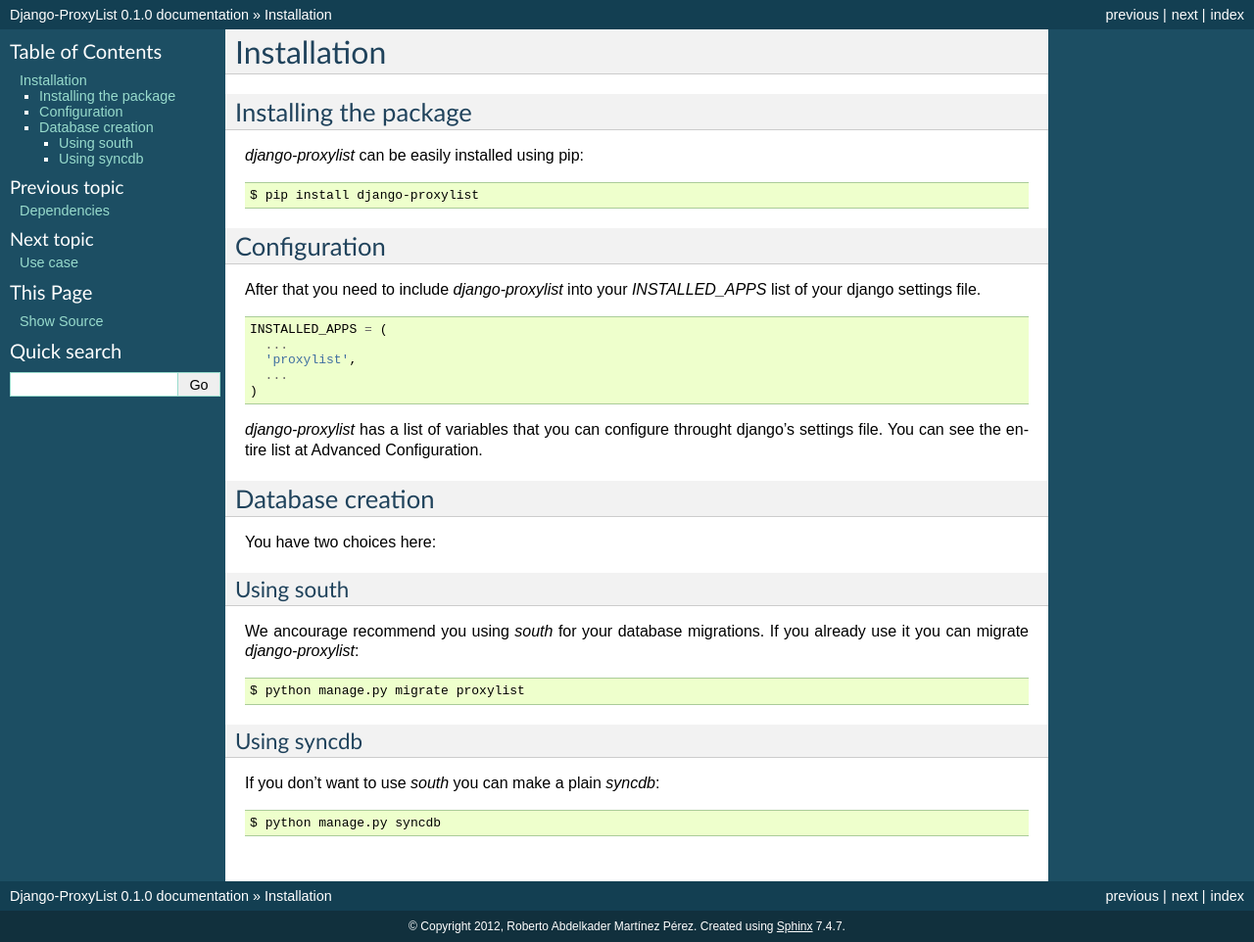
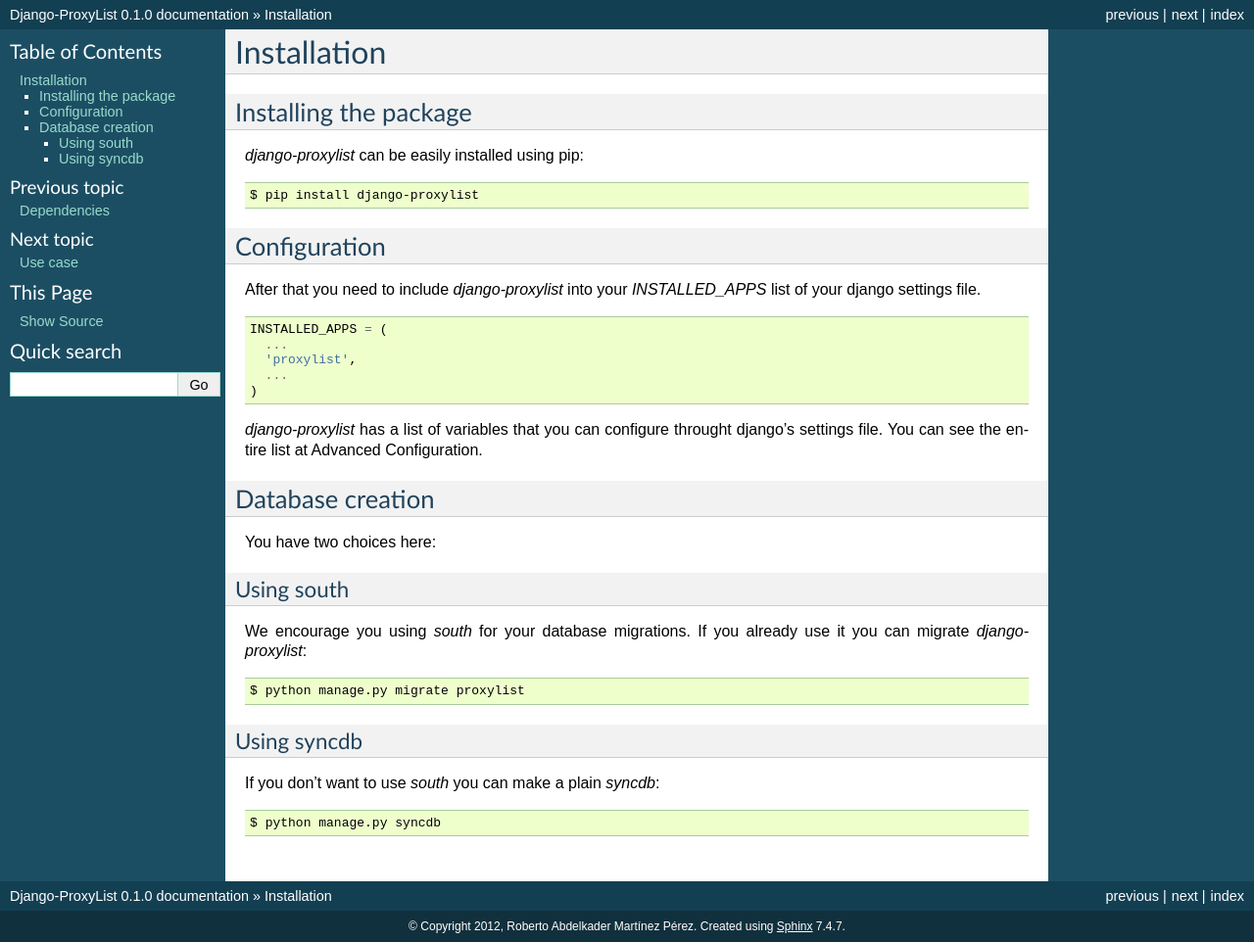
Before and after one commit to nilp0inter/django-proxylist, a Sphinx documentation site: the page built from docs/source/install.rst, in a window 1280 px wide. Shown: the whole page at 98% size. Built offline with Sphinx 7.4.7, drawn with Linux system fonts in a browser that asks for light colours.

Commit message:
Wrong english

```diff
--- a/docs/source/advconfig.rst
+++ b/docs/source/advconfig.rst
@@ -46,7 +46,7 @@
 
 ``PROXYLIST_OUTIP_INTERVAL``
 
-  Number of seconds between outbound IP checking (by worker). If you have a
+  Number of seconds between outbound IP checking (per worker). If you have a
   fixed IP address you can set this value to 0 (infinity).
 
   *Default*: 300
--- a/docs/source/install.rst
+++ b/docs/source/install.rst
@@ -38,7 +38,7 @@
 Using south
 ~~~~~~~~~~~
 
-We ancourage recommend you using `south` for your database migrations. If you
+We encourage you using `south` for your database migrations. If you
 already use it you can migrate `django-proxylist`:
 
 .. code-block:: bash
```
